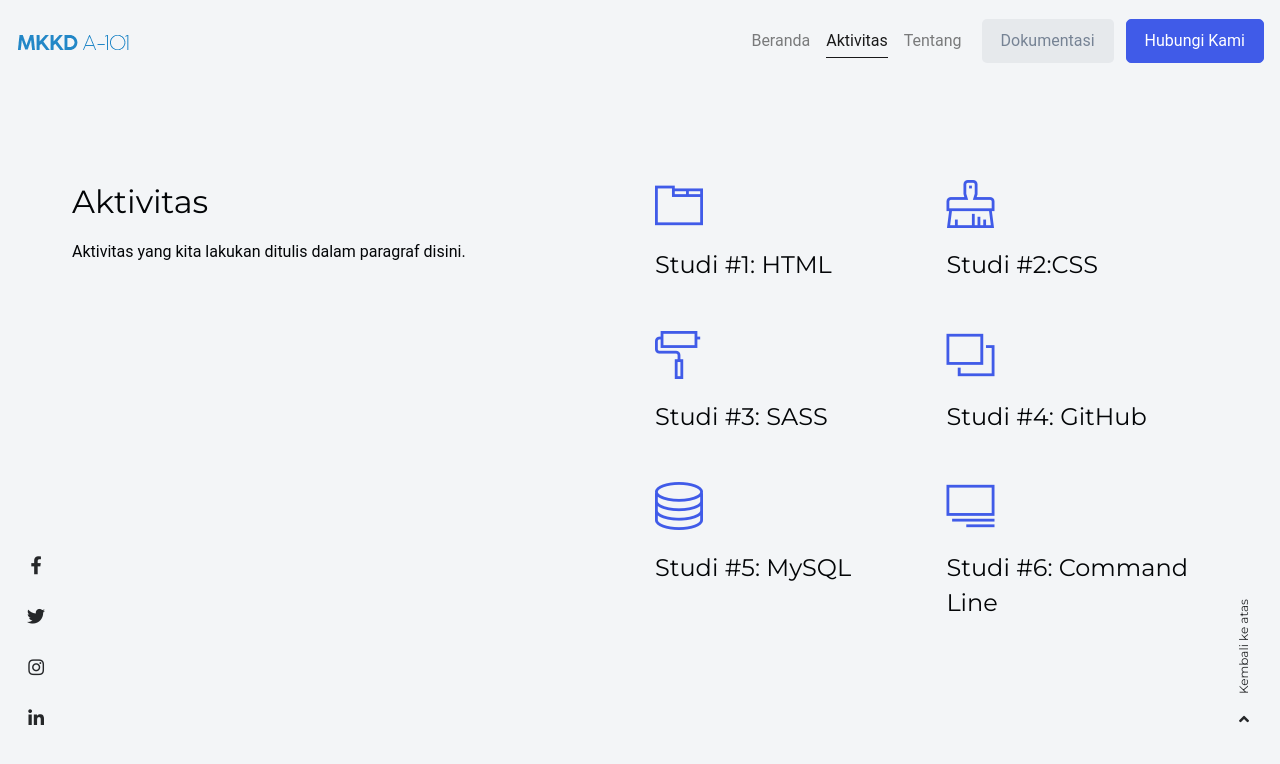
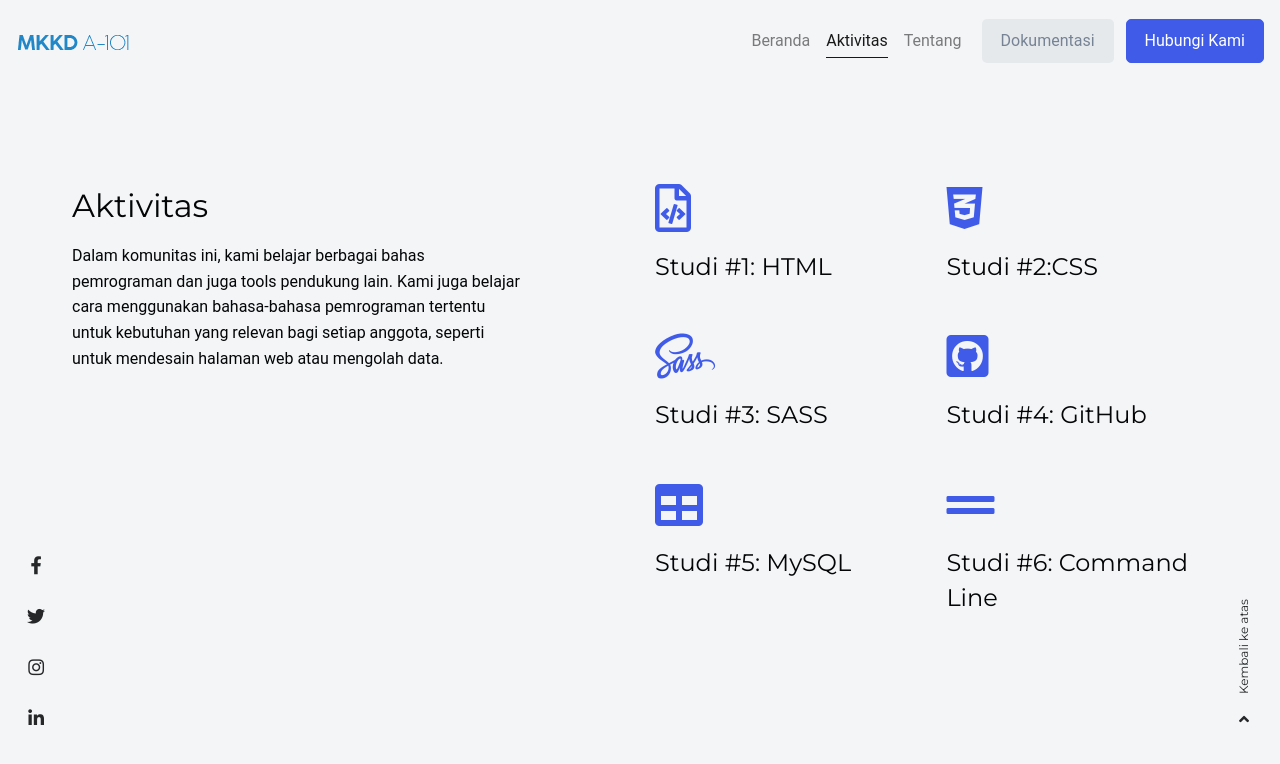
Before and after one commit to c-hiquitha/UTS-MKKD, a plain HTML site: page index.html in a window 1280 px wide. Both pictures are taken after a click on the link "Aktivitas". Drawn offline with Linux system fonts and the light colour scheme.

Commit message:
Update index.html

```diff
--- a/index.html
+++ b/index.html
@@ -125,53 +125,52 @@
           <div class="row">
             <div class="col-12 col-xl-5 mb-8 mb-xl-0">
               <h2 class="animated mb-4" data-animation="fadeInUp">Aktivitas</h2>
-              <p class="animated" data-animation="fadeInUp" data-animation-delay="150"><span>Aktivitas yang kita lakukan ditulis dalam paragraf disini.</span></p>
+              <p class="animated" data-animation="fadeInUp" data-animation-delay="150"><span>Dalam komunitas ini, kami belajar berbagai bahas pemrograman dan juga tools pendukung lain. Kami juga belajar cara menggunakan bahasa-bahasa pemrograman tertentu untuk kebutuhan yang relevan bagi setiap anggota, seperti untuk mendesain halaman web atau mengolah data.</span></p>
             </div>
             <div class="col-12 col-xl-6 offset-xl-1">
               <div class="row">
 
                 <div class="col-md-6 col-sm-6 mb-8 animated" data-animation="fadeInUp">
                   <div class="icon-7x text-primary mb-4">
-                    <i class="ti-layout-tab"></i>
+                    <i class="far fa-file-code"></i>
                   </div>
                   <h3 class="h4 mb-0">Studi #1: HTML</h3>
                 </div>
 
                 <div class="col-md-6 col-sm-6 mb-8 animated" data-animation="fadeInUp" data-animation-delay="150">
                   <div class="icon-7x text-primary mb-4">
-                    <i class="ti-brush-alt"></i>
+                    <i class="fab fa-css3-alt"></i>
                   </div>
                   <h3 class="h4 mb-0">Studi #2:CSS</h3>
                 </div>
 
                 <div class="col-md-6 col-sm-6 mb-8 animated" data-animation="fadeInUp" data-animation-delay="300">
                   <div class="icon-7x text-primary mb-4">
-                    <i class="ti-paint-roller"></i>
+                    <i class="fab fa-sass"></i>
                   </div>
                   <h3 class="h4 mb-0">Studi #3: SASS</h3>
                 </div>
 
                 <div class="col-md-6 col-sm-6 mb-8 animated" data-animation="fadeInUp" data-animation-delay="450">
                   <div class="icon-7x text-primary mb-4">
-                    <i class="ti-layers"></i>
+                    <i class="fab fa-github-square"></i>
                   </div>
                   <h3 class="h4 mb-0">Studi #4: GitHub</h3>
                 </div>
 
                 <div class="col-md-6 col-sm-6 mb-8 mb-sm-0 animated" data-animation="fadeInUp" data-animation-delay="600">
                   <div class="icon-7x text-primary mb-4">
-                    <i class="ti-server"></i>
+                    <i class="fas fa-table"></i>
                   </div>
                   <h3 class="h4 mb-0">Studi #5: MySQL</h3>
                 </div>
 
                 <div class="col-md-6 col-sm-6 animated" data-animation="fadeInUp" data-animation-delay="750">
                   <div class="icon-7x text-primary mb-4">
-                    <i class="ti-layout-media-right-alt"></i>
+                    <i class="fas fa-grip-lines"></i>
                   </div>
                   <h3 class="h4 mb-0">Studi #6: Command Line</h3>
                 </div>
-
               </div>
             </div>
           </div>
```
